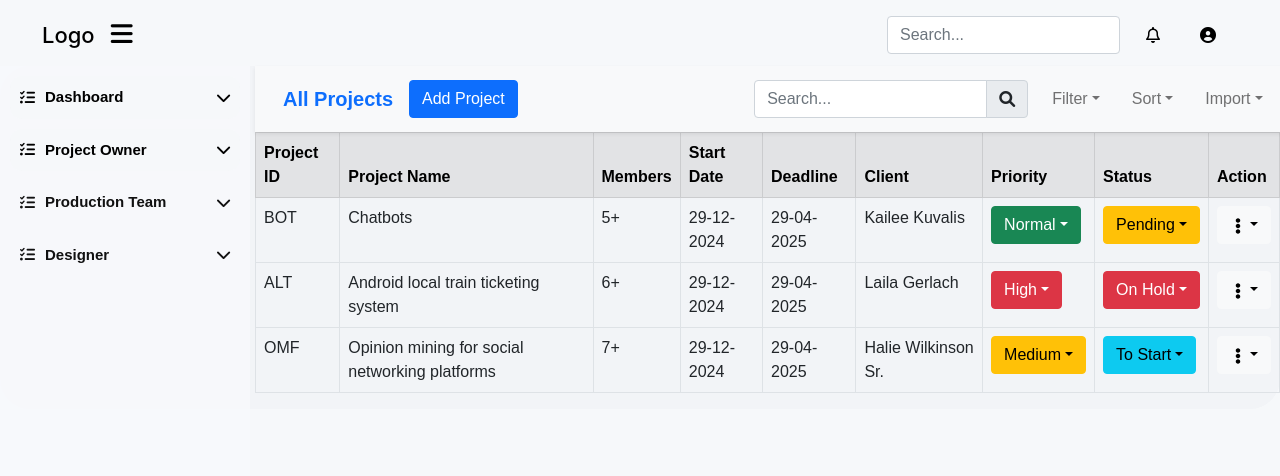
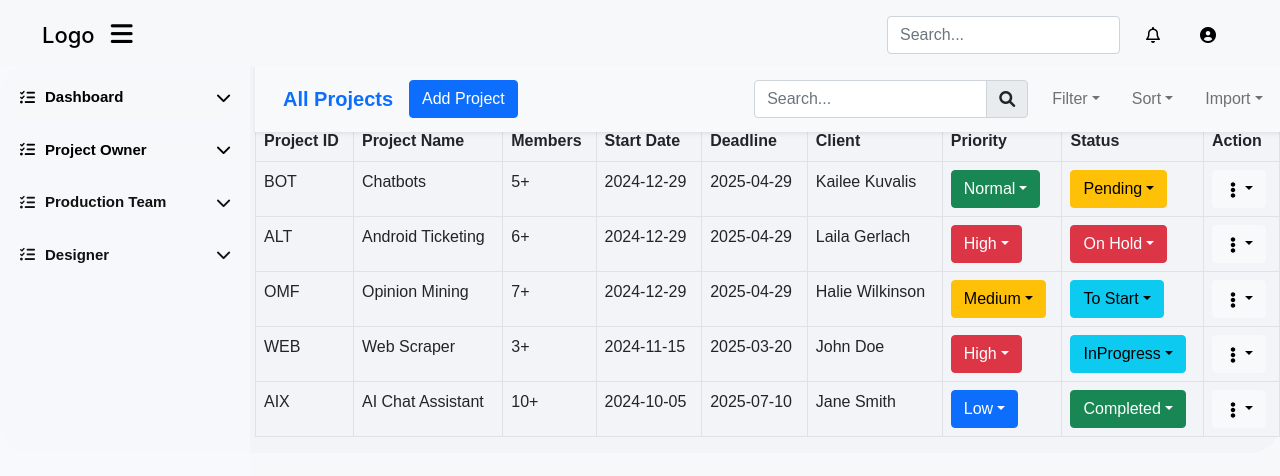
Before and after one commit to vishal0955/sirnaik, a React (Vite) app: page /project in a window 1280 px wide. Shown: the top 476 px of the page. Built offline with nearby package versions, Linux system fonts and the light colour scheme; a web font is replaced by a local one.

Commit message:
Add Project

```diff
--- a/src/components/AuthPage/Login.jsx
+++ b/src/components/AuthPage/Login.jsx
@@ -48,7 +48,7 @@ export default function Login() {
               />
             </div>
 
-            <button type="submit" className="btn btn-primary w-100">
+            <button type="submit" className="btn btn-primary w-100" onClick={()=>navigate()}>
               Login
             </button>
           </form>
--- a/src/components/Tables/ProjectTable.jsx
+++ b/src/components/Tables/ProjectTable.jsx
@@ -1,9 +1,173 @@
+// import React, { useState } from "react";
+// import { Container, Row, Col, Button, Table, Dropdown } from "react-bootstrap";
+// import { FaEllipsisV } from "react-icons/fa";
+// import { useNavigate } from "react-router-dom";
+
+
+
+// const priorityColors = {
+//   High: "danger",
+//   Medium: "warning",
+//   Low: "primary",
+//   Normal: "success",
+// };
+
+// const statusColors = {
+//   Pending: "warning",
+//   InProgress: "info",
+//   "On Hold": "danger",
+//   "To Start": "info",
+//   Completed: "success",
+//   Cancelled: "secondary",
+// };
+
+// const initialProjects = [
+//   {
+//     id: "BOT",
+//     name: "Chatbots",
+//     members: 5,
+//     startDate: "29-12-2024",
+//     deadline: "29-04-2025",
+//     client: "Kailee Kuvalis",
+//     priority: "Normal",
+//     status: "Pending",
+//   },
+//   {
+//     id: "ALT",
+//     name: "Android local train ticketing system",
+//     members: 6,
+//     startDate: "29-12-2024",
+//     deadline: "29-04-2025",
+//     client: "Laila Gerlach",
+//     priority: "High",
+//     status: "On Hold",
+//   },
+//   {
+//     id: "OMF",
+//     name: "Opinion mining for social networking platforms",
+//     members: 7,
+//     startDate: "29-12-2024",
+//     deadline: "29-04-2025",
+//     client: "Halie Wilkinson Sr.",
+//     priority: "Medium",
+//     status: "To Start",
+//   },
+// ];
+
+//  const ProjectTable = () => {
+//   const navigate= useNavigate();
+//   const [projects, setProjects] = useState(initialProjects);
+
+//   const handlePriorityChange = (index, priority) => {
+//     const updatedProjects = [...projects];
+//     updatedProjects[index].priority = priority;
+//     setProjects(updatedProjects);
+//   };
+
+//   const handleStatusChange = (index, status) => {
+//     const updatedProjects = [...projects];
+//     updatedProjects[index].status = status;
+//     setProjects(updatedProjects);
+//   };
+
+//   const handleClick = () => {
+//     // Handle click event here
+//     navigate("/projectdetails");
+//   };
+//   return (
+
+
+// //  tabledown class in APp.css
+//       <Table responsive bordered hover className="tabledown" >
+//         <thead>
+//           <tr className="table-secondary">
+//             <th>Project ID</th>
+//             <th>Project Name</th>
+//             <th>Members</th>
+//             <th>Start Date</th>
+//             <th>Deadline</th>
+//             <th>Client</th>
+//             <th>Priority</th>
+//             <th>Status</th>
+//             <th>Action</th>
+//           </tr>
+//         </thead>
+//         <tbody>
+//           {projects.map((project, index) => (
+//             <tr key={index}>
+//               <td onClick={handleClick}>{project.id}</td>
+//               <td onClick={handleClick}>{project.name}</td>
+//               <td>{project.members}+</td>
+//               <td>{project.startDate}</td>
+//               <td>{project.deadline}</td>
+//               <td>{project.client}</td>
+//               <td>
+//                 <Dropdown onSelect={(eventKey) => handlePriorityChange(index, eventKey)}>
+//                   <Dropdown.Toggle variant={priorityColors[project.priority]} id="dropdown-priority">
+//                     {project.priority}
+//                   </Dropdown.Toggle>
+//                   <Dropdown.Menu>
+//                     {Object.keys(priorityColors).map((priority) => (
+//                       <Dropdown.Item key={priority} eventKey={priority} className={`text-${priorityColors[priority]}`}>
+//                         {priority}
+//                       </Dropdown.Item>
+//                     ))}
+//                   </Dropdown.Menu>
+//                 </Dropdown>
+//               </td>
+//               <td>
+//                 <Dropdown onSelect={(eventKey) => handleStatusChange(index, eventKey)}>
+//                   <Dropdown.Toggle variant={statusColors[project.status]} id="dropdown-status">
+//                     {project.status}
+//                   </Dropdown.Toggle>
+//                   <Dropdown.Menu>
+//                     {Object.keys(statusColors).map((status) => (
+//                       <Dropdown.Item key={status} eventKey={status} className={`text-${statusColors[status]}`}>
+//                         {status}
+//                       </Dropdown.Item>
+//                     ))}
+//                   </Dropdown.Menu>
+//                 </Dropdown>
+//               </td>
+//               <td>
+//                 <Dropdown>
+//                   <Dropdown.Toggle variant="light" id="dropdown-basic">
+//                     <FaEllipsisV />
+//                   </Dropdown.Toggle>
+//                   <Dropdown.Menu>
+//                   <Dropdown.Item href="#">Post To Production</Dropdown.Item>
+//                     <Dropdown.Item href="#">Edit</Dropdown.Item>
+//                     <Dropdown.Item href="#">Delete</Dropdown.Item>
+//                   </Dropdown.Menu>
+//                 </Dropdown>
+//               </td>
+//             </tr>
+//           ))}
+//         </tbody>
+//       </Table>
+
+
+
+//   );
+// };
+
+// export default ProjectTable;
+
+// // const ProjectPage = () => {
+// //   return (
+
+
+// //       <ProjectTable />
+
+// //   );
+// // };
+
+// // export default ProjectPage;
+
 import React, { useState } from "react";
-import { Container, Row, Col, Button, Table, Dropdown } from "react-bootstrap";
+import { Table, Dropdown, Form } from "react-bootstrap";
 import { FaEllipsisV } from "react-icons/fa";
 import { useNavigate } from "react-router-dom";
-
-
 
 const priorityColors = {
   High: "danger",
@@ -22,65 +186,69 @@ const statusColors = {
 };
 
 const initialProjects = [
-  {
-    id: "BOT",
-    name: "Chatbots",
-    members: 5,
-    startDate: "29-12-2024",
-    deadline: "29-04-2025",
-    client: "Kailee Kuvalis",
-    priority: "Normal",
-    status: "Pending",
-  },
-  {
-    id: "ALT",
-    name: "Android local train ticketing system",
-    members: 6,
-    startDate: "29-12-2024",
-    deadline: "29-04-2025",
-    client: "Laila Gerlach",
-    priority: "High",
-    status: "On Hold",
-  },
-  {
-    id: "OMF",
-    name: "Opinion mining for social networking platforms",
-    members: 7,
-    startDate: "29-12-2024",
-    deadline: "29-04-2025",
-    client: "Halie Wilkinson Sr.",
-    priority: "Medium",
-    status: "To Start",
-  },
+  { id: "BOT", name: "Chatbots", members: 5, startDate: "2024-12-29", deadline: "2025-04-29", client: "Kailee Kuvalis", priority: "Normal", status: "Pending" },
+  { id: "ALT", name: "Android Ticketing", members: 6, startDate: "2024-12-29", deadline: "2025-04-29", client: "Laila Gerlach", priority: "High", status: "On Hold" },
+  { id: "OMF", name: "Opinion Mining", members: 7, startDate: "2024-12-29", deadline: "2025-04-29", client: "Halie Wilkinson", priority: "Medium", status: "To Start" },
+  { id: "WEB", name: "Web Scraper", members: 3, startDate: "2024-11-15", deadline: "2025-03-20", client: "John Doe", priority: "High", status: "InProgress" },
+  { id: "AIX", name: "AI Chat Assistant", members: 10, startDate: "2024-10-05", deadline: "2025-07-10", client: "Jane Smith", priority: "Low", status: "Completed" },
 ];
 
- const ProjectTable = () => {
-  const navigate= useNavigate();
+const ProjectTable = () => {
+  const navigate = useNavigate();
   const [projects, setProjects] = useState(initialProjects);
+  const [filters, setFilters] = useState({ status: "", priority: "" });
+  const [sortBy, setSortBy] = useState("");
 
-  const handlePriorityChange = (index, priority) => {
-    const updatedProjects = [...projects];
-    updatedProjects[index].priority = priority;
-    setProjects(updatedProjects);
+  const handleFilterChange = (type, value) => {
+    setFilters((prev) => ({ ...prev, [type]: value }));
   };
 
-  const handleStatusChange = (index, status) => {
-    const updatedProjects = [...projects];
-    updatedProjects[index].status = status;
-    setProjects(updatedProjects);
+  const handleSortChange = (criteria) => {
+    setSortBy(criteria);
+    const sortedProjects = [...projects].sort((a, b) => {
+      if (criteria === "nameAsc") return a.name.localeCompare(b.name);
+      if (criteria === "nameDesc") return b.name.localeCompare(a.name);
+      if (criteria === "dueEarliest") return new Date(a.deadline) - new Date(b.deadline);
+      if (criteria === "dueLatest") return new Date(b.deadline) - new Date(a.deadline);
+      return 0;
+    });
+    setProjects(sortedProjects);
   };
 
-  const handleClick = () => {
-    // Handle click event here
-    navigate("/projectdetails");
-  };
+  const filteredProjects = projects.filter((project) =>
+    (filters.status ? project.status === filters.status : true) &&
+    (filters.priority ? project.priority === filters.priority : true)
+  );
+
   return (
+    <div>
+      <div className="d-flex gap-3 mb-3">
+        <Form.Select onChange={(e) => handleFilterChange("status", e.target.value)}>
+          <option value="">Filter by Status</option>
+          {Object.keys(statusColors).map((status) => (
+            <option key={status} value={status}>{status}</option>
+          ))}
+        </Form.Select>
 
+        <Form.Select onChange={(e) => handleFilterChange("priority", e.target.value)}>
+          <option value="">Filter by Priority</option>
+          {Object.keys(priorityColors).map((priority) => (
+            <option key={priority} value={priority}>{priority}</option>
+          ))}
+        </Form.Select>
 
-//  tabledown class in APp.css
-      <Table responsive bordered hover className="tabledown" >
+        <Form.Select onChange={(e) => handleSortChange(e.target.value)}>
+          <option value="">Sort by</option>
+          <option value="nameAsc">By Name (A-Z)</option>
+          <option value="nameDesc">By Name (Z-A)</option>
+          <option value="dueEarliest">By Due Date (Earliest First)</option>
+          <option value="dueLatest">By Due Date (Latest First)</option>
+        </Form.Select>
+      </div>
+
+      <Table responsive bordered hover>
         <thead>
-          <tr className="table-secondary">
+          <tr>
             <th>Project ID</th>
             <th>Project Name</th>
             <th>Members</th>
@@ -93,49 +261,31 @@ const initialProjects = [
           </tr>
         </thead>
         <tbody>
-          {projects.map((project, index) => (
+          {filteredProjects.map((project, index) => (
             <tr key={index}>
-              <td onClick={handleClick}>{project.id}</td>
-              <td onClick={handleClick}>{project.name}</td>
+              <td onClick={() => navigate("/projectdetails")}>{project.id}</td>
+              <td onClick={() => navigate("/projectdetails")}>{project.name}</td>
               <td>{project.members}+</td>
               <td>{project.startDate}</td>
               <td>{project.deadline}</td>
               <td>{project.client}</td>
               <td>
-                <Dropdown onSelect={(eventKey) => handlePriorityChange(index, eventKey)}>
-                  <Dropdown.Toggle variant={priorityColors[project.priority]} id="dropdown-priority">
-                    {project.priority}
-                  </Dropdown.Toggle>
-                  <Dropdown.Menu>
-                    {Object.keys(priorityColors).map((priority) => (
-                      <Dropdown.Item key={priority} eventKey={priority} className={`text-${priorityColors[priority]}`}>
-                        {priority}
-                      </Dropdown.Item>
-                    ))}
-                  </Dropdown.Menu>
-                </Dropdown>
-              </td>
-              <td>
-                <Dropdown onSelect={(eventKey) => handleStatusChange(index, eventKey)}>
-                  <Dropdown.Toggle variant={statusColors[project.status]} id="dropdown-status">
-                    {project.status}
-                  </Dropdown.Toggle>
-                  <Dropdown.Menu>
-                    {Object.keys(statusColors).map((status) => (
-                      <Dropdown.Item key={status} eventKey={status} className={`text-${statusColors[status]}`}>
-                        {status}
-                      </Dropdown.Item>
-                    ))}
-                  </Dropdown.Menu>
+                <Dropdown>
+                  <Dropdown.Toggle variant={priorityColors[project.priority]}>{project.priority}</Dropdown.Toggle>
                 </Dropdown>
               </td>
               <td>
                 <Dropdown>
-                  <Dropdown.Toggle variant="light" id="dropdown-basic">
+                  <Dropdown.Toggle variant={statusColors[project.status]}>{project.status}</Dropdown.Toggle>
+                </Dropdown>
+              </td>
+              <td>
+                <Dropdown>
+                  <Dropdown.Toggle variant="light">
                     <FaEllipsisV />
                   </Dropdown.Toggle>
                   <Dropdown.Menu>
-                  <Dropdown.Item href="#">Post To Production</Dropdown.Item>
+                    <Dropdown.Item href="#">Post To Production</Dropdown.Item>
                     <Dropdown.Item href="#">Edit</Dropdown.Item>
                     <Dropdown.Item href="#">Delete</Dropdown.Item>
                   </Dropdown.Menu>
@@ -145,21 +295,8 @@ const initialProjects = [
           ))}
         </tbody>
       </Table>
-
-
-
+    </div>
   );
 };
 
 export default ProjectTable;
-
-// const ProjectPage = () => {
-//   return (
-
-
-//       <ProjectTable />
-
-//   );
-// };
-
-// export default ProjectPage;
```
